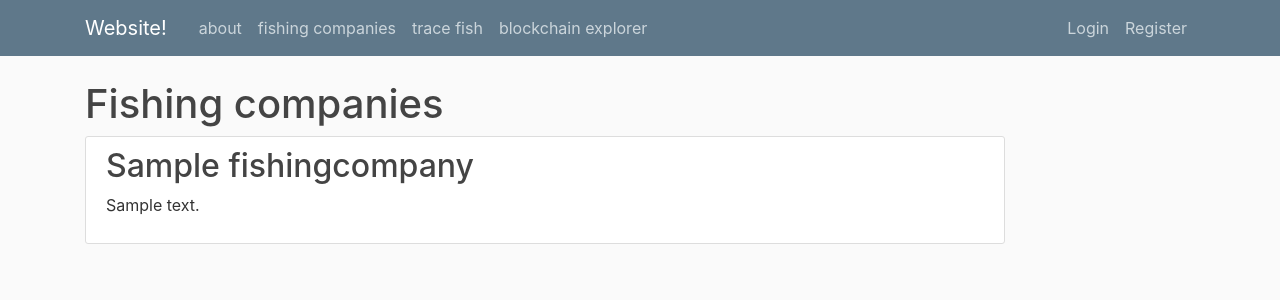
After one commit to Paulcappaert/zero-divisor-graph-django, a Django app: page /company/ in a window 1280 px wide. The commit adds this page. Shown: the top 300 px of the page. Run offline with Django 3.2, Linux system fonts and the light colour scheme; tables that the repository leaves empty hold one stand-in row (values such as "Sample post"); some libraries are stand-ins or nearby versions.

Commit message:
added basic companies view

```diff
--- a/company/models.py
+++ b/company/models.py
@@ -2,6 +2,7 @@ from django.db import models
 from django.contrib.auth.models import User
 
 class FishingCompany(models.Model):
+    name = models.CharField(max_length=60)
     Owner = models.ForeignKey(User, on_delete=models.DO_NOTHING)
     description = models.TextField()
     # picture = models.ImageField()
--- /dev/null
+++ b/company/templates/company/companies.html
@@ -0,0 +1,10 @@
+{% extends "home/base.html" %}
+{% block content %}
+    <h1>Fishing companies</h1>
+    {% for company in companies %}
+        <div class='content-section'>
+            <h2>{{company.name}}</h2>
+            <p>{{company.description}}</p>
+        </div>
+    {% endfor %}
+{% endblock content %}
--- /dev/null
+++ b/company/urls.py
@@ -0,0 +1,6 @@
+from django.urls import path
+from .views import CompaniesView
+
+urlpatterns = [
+    path('', CompaniesView.as_view(), name='companies'),
+]
--- a/company/views.py
+++ b/company/views.py
@@ -1,3 +1,9 @@
 from django.shortcuts import render
+from django.views.generic.list import ListView
+from .models import FishingCompany
 
-# Create your views here.
+class CompaniesView(ListView):
+
+    model = FishingCompany
+    template_name = 'company/companies.html'
+    context_object_name = 'companies'
--- a/home/templates/home/base.html
+++ b/home/templates/home/base.html
@@ -26,7 +26,10 @@
           </button>
           <div class="collapse navbar-collapse" id="navbarToggle">
             <div class="navbar-nav mr-auto">
-              <a class="nav-item nav-link" href="{% url 'home' %}">Home</a>
+              <a class="nav-item nav-link" href="{% url 'home' %}">about</a>
+              <a class="nav-item nav-link" href="{% url 'companies' %}">fishing companies</a>
+              <a class="nav-item nav-link" href="#">trace fish</a>
+              <a class="nav-item nav-link" href="#">blockchain explorer</a>
             </div>
             <!-- Navbar Right Side -->
             <div class="navbar-nav">
--- a/mysite/urls.py
+++ b/mysite/urls.py
@@ -25,4 +25,5 @@ urlpatterns = [
     path('register/', user_views.register, name='register'),
     path('profile/', user_views.profile, name='profile'),
     path('', include('home.urls')),
+    path('company/', include('company.urls')),
 ]
```
Also changed, not shown: company/migrations/0002_fishingcompany_name.py (added).
